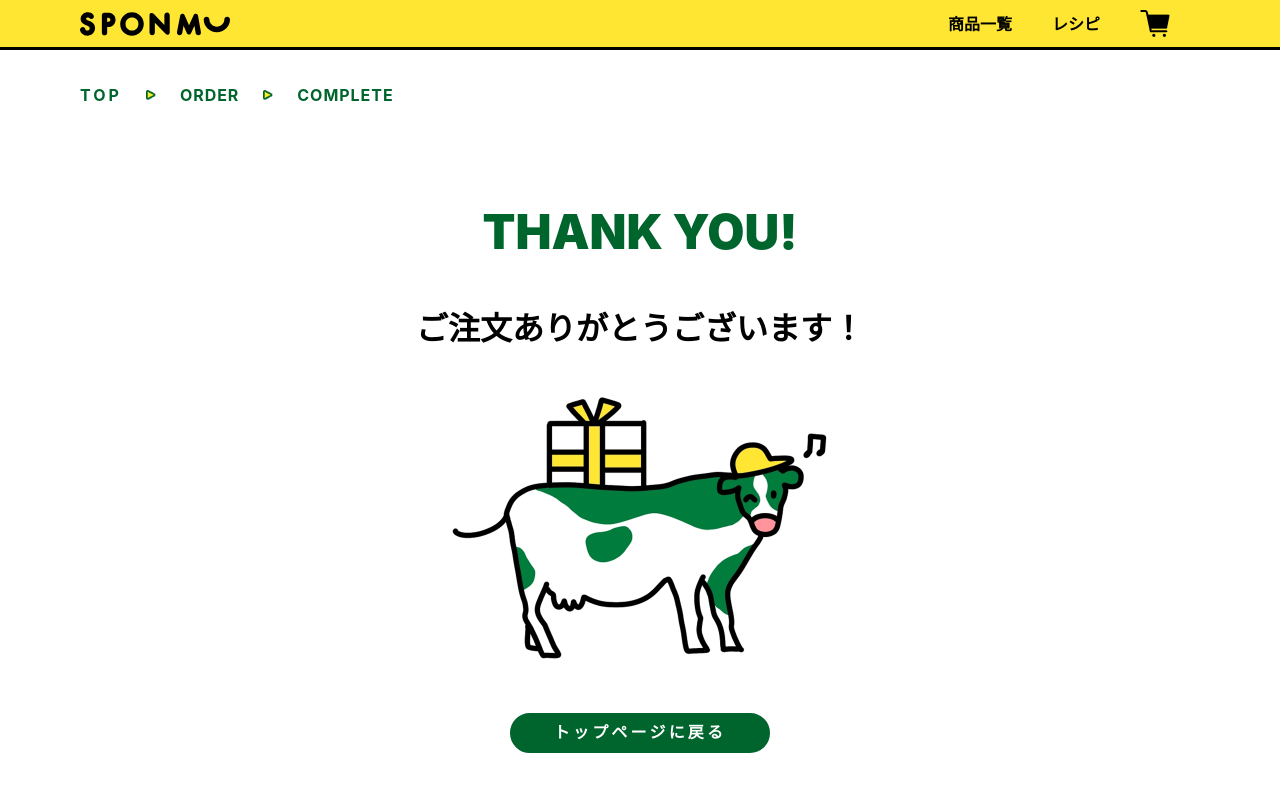
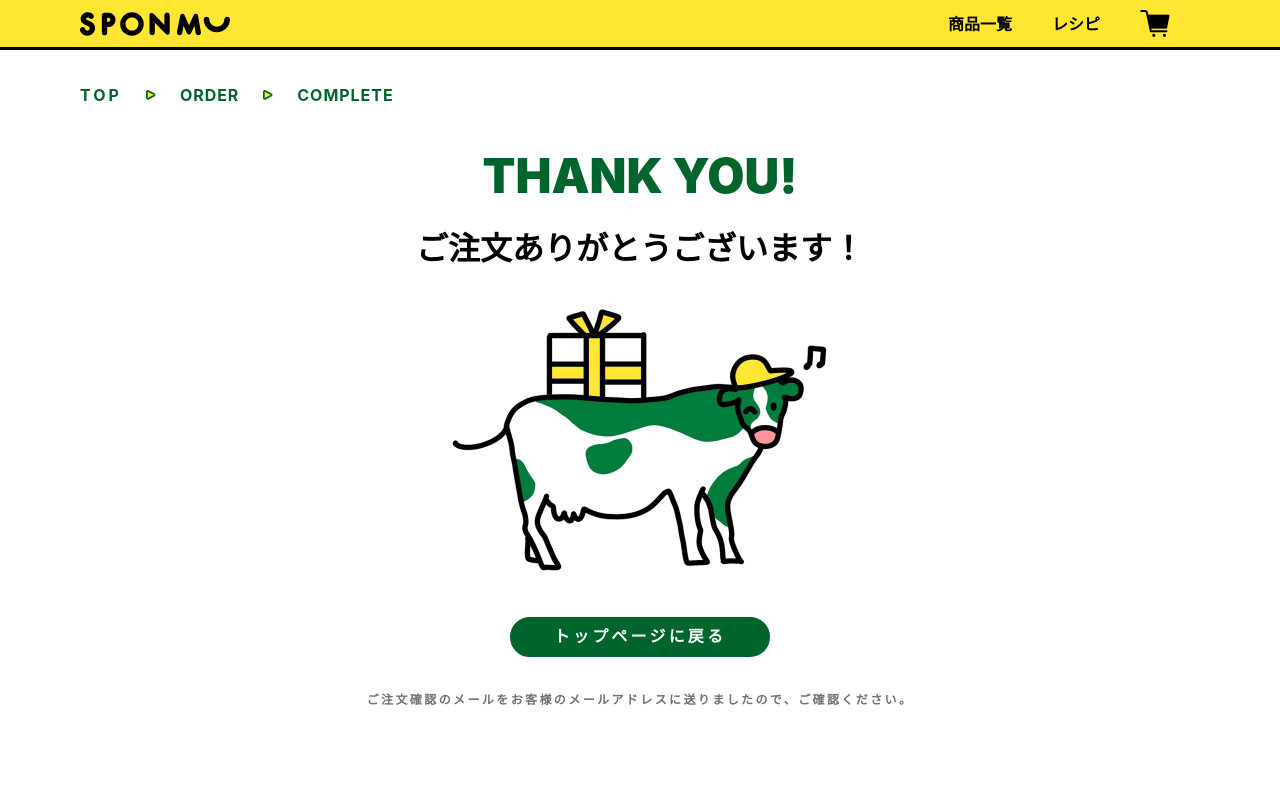
Before and after one commit to miyaTb/sponmu, a React (Create React App) app: page /order/complete in a window 1280 px wide. Shown: the top 800 px of the page. Built offline with nearby package versions, Linux system fonts and the light colour scheme; a web font is replaced by a local one.

Commit message:
fix/注文完了ページCSS周り

```diff
--- a/src/pages/css/OrderComplete.css
+++ b/src/pages/css/OrderComplete.css
@@ -19,36 +19,34 @@ button {
 }
 
 .order-complete {
-  min-height: 100vh;
-  display: flex;
   align-items: center;
   justify-content: center;
   padding: 2rem;
   max-width: 1280px;
-  margin: 0 auto;
+  margin: 0 auto 280px;
 }
 .order-complete__container {
   text-align: center;
   max-width: 600px;
   width: 100%;
-  display: flex;
-  flex-direction: column;
   align-items: center;
-  gap: 3rem;
+  margin: 0 auto;
 }
 .order-complete__title {
   color: var(--color-green);
   font-size: 48px;
   font-weight: 900;
+  margin-bottom: 24px;
 }
 .order-complete__subtitle {
   font-size: 32px;
   font-weight: 600;
+  margin-bottom: 40px;
 }
 .order-complete__image {
   width: 410px;
   height: 272px;
-  margin: 0 auto;
+  margin: 0 auto 40px;
 }
 .order-complete__image img {
   width: 100%;
@@ -61,5 +59,6 @@ button {
   line-height: 1.8;
   color: #717171;
   font-weight: bold;
-  max-width: 500px;
+  letter-spacing: 0.2em;
+  margin-top: 32px;
 }/*# sourceMappingURL=OrderComplete.css.map */
--- a/src/pages/css/OrderComplete.scss
+++ b/src/pages/css/OrderComplete.scss
@@ -19,39 +19,37 @@ button {
 }
 
 .order-complete {
-  min-height: 100vh;
-  display: flex;
   align-items: center;
   justify-content: center;
   padding: 2rem;
   max-width: 1280px;
-  margin: 0 auto;
+  margin: 0 auto 280px;
 
   &__container {
     text-align: center;
     max-width: 600px;
     width: 100%;
-    display: flex;
-    flex-direction: column;
     align-items: center;
-    gap: 3rem;
+    margin: 0 auto;
   }
 
   &__title {
     color: var(--color-green);
     font-size: 48px;
     font-weight: 900;
+    margin-bottom: 24px;
   }
 
   &__subtitle {
     font-size: 32px;
-    font-weight: 600  ;
+    font-weight: 600;
+    margin-bottom: 40px;
   }
 
   &__image {
     width: 410px;
     height: 272px;
-    margin: 0 auto;
+    margin: 0 auto 40px;
 
     img {
       width: 100%;
@@ -65,6 +63,7 @@ button {
     line-height: 1.8;
     color: #717171;
     font-weight: bold;
-    max-width: 500px;
+    letter-spacing: 0.2em;
+    margin-top: 32px;
   }
 }
```
Also changed, not shown: 1 other file (tests, documents, lock files or other folders).
